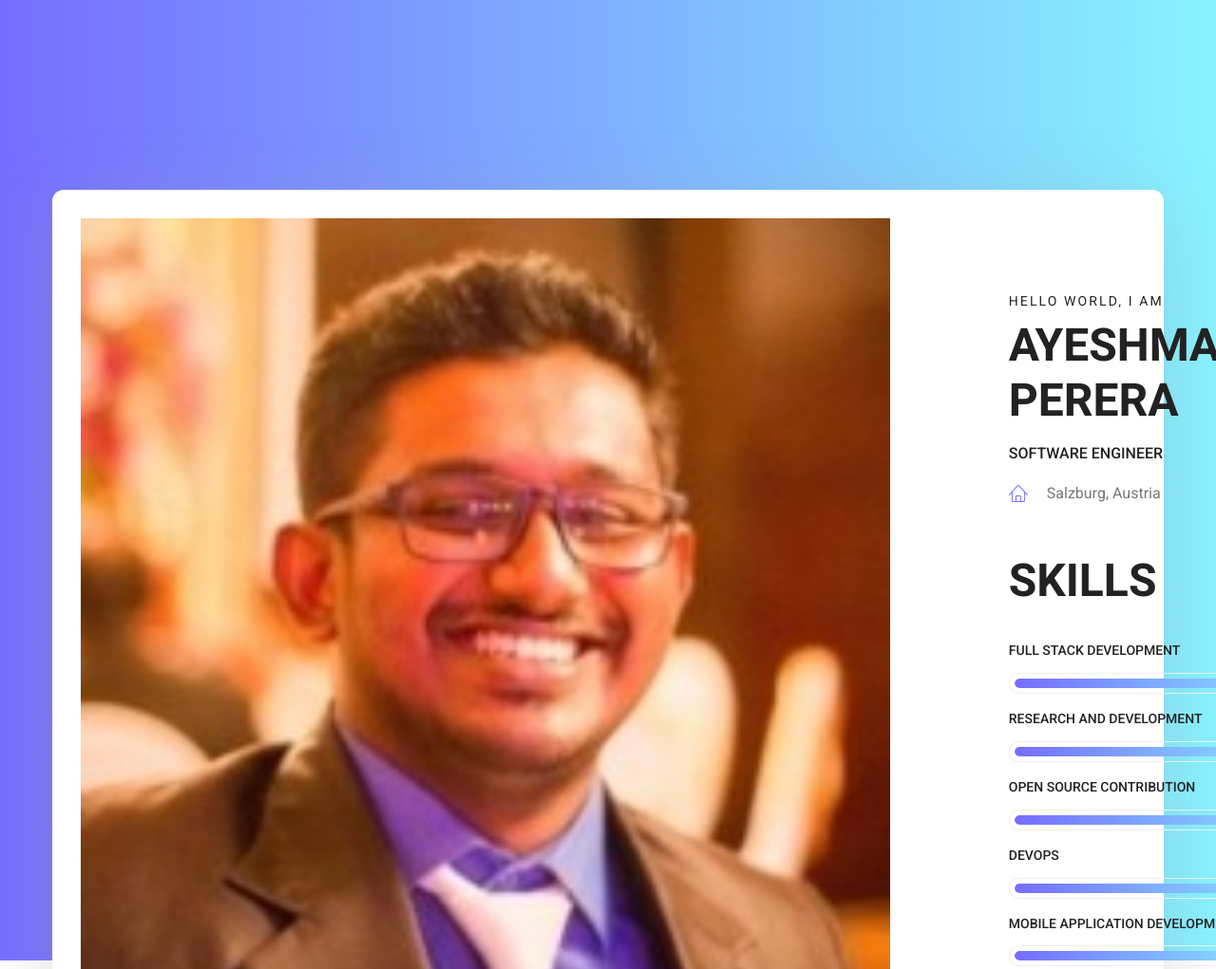
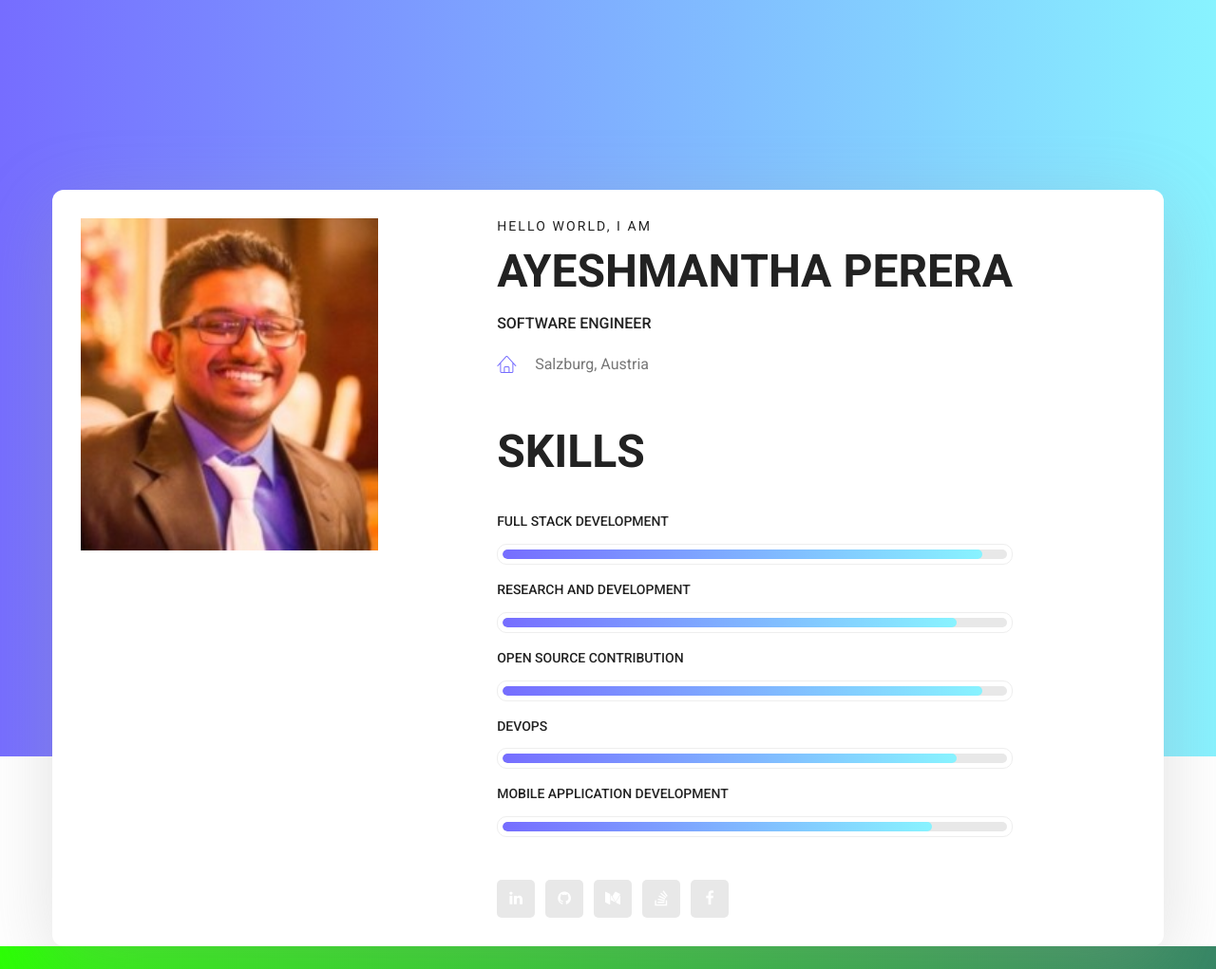
Before and after one commit to Akayeshmantha/akayeshmantha.github.io, a plain HTML site: page index.html in a window 1280 px wide. Shown: the top 1021 px of the page at 95% size. Drawn offline with Linux system fonts and the light colour scheme.

Commit message:
fix image size.

```diff
--- a/index.html
+++ b/index.html
@@ -32,7 +32,7 @@
 					<div class="banner_content">
 						<div class="media">
 							<div class="d-flex">
-								<img  style= "height: 952px;" src="img/personal.png" alt="">
+								<img  style= "height: 350px;" src="img/personal.png" alt="">
 							</div>
 							<div class="media-body">
 								<div class="personal_text">
```
